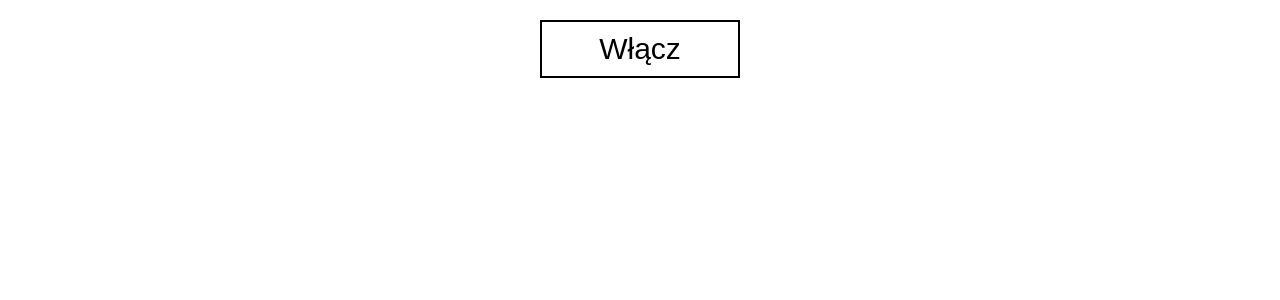
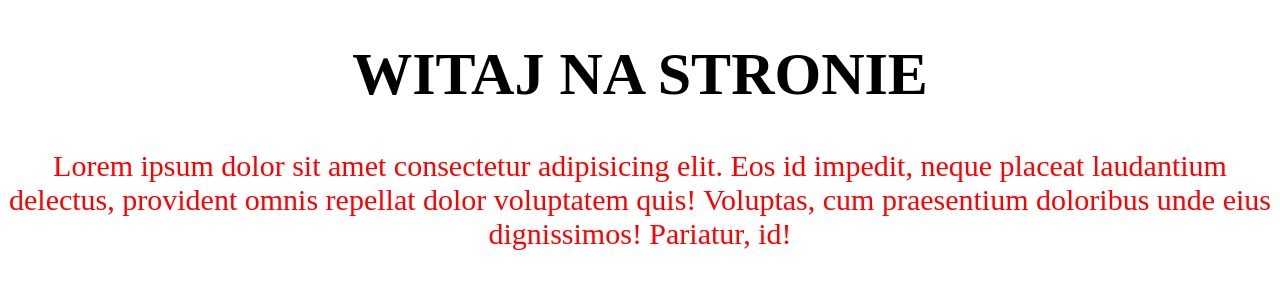
Before and after one commit to AdrianChojnacki/reactstyles, a React (Create React App) app: page / in a window 1280 px wide. Shown: the top 300 px of the page. Built offline with nearby package versions, Linux system fonts and the light colour scheme.

Commit message:
lesson 2

```diff
--- a/src/App.css
+++ b/src/App.css
@@ -1,38 +1,11 @@
-.App {
+.app {
   text-align: center;
 }
 
-.App-logo {
-  height: 40vmin;
-  pointer-events: none;
+h1 {
+  text-transform: uppercase;
 }
 
-@media (prefers-reduced-motion: no-preference) {
-  .App-logo {
-    animation: App-logo-spin infinite 20s linear;
-  }
+p.red {
+  color: red;
 }
-
-.App-header {
-  background-color: #282c34;
-  min-height: 100vh;
-  display: flex;
-  flex-direction: column;
-  align-items: center;
-  justify-content: center;
-  font-size: calc(10px + 2vmin);
-  color: white;
-}
-
-.App-link {
-  color: #61dafb;
-}
-
-@keyframes App-logo-spin {
-  from {
-    transform: rotate(0deg);
-  }
-  to {
-    transform: rotate(360deg);
-  }
-}
--- a/src/App.js
+++ b/src/App.js
@@ -1,60 +1,13 @@
 import React, { Component } from "react";
+import "./App.css";
+import Text from "./Text";
 
 export default class App extends Component {
-  state = {
-    active: false,
-  };
-
   render() {
-    // const styles = {
-    //   btn_off: {
-    //     display: "block",
-    //     width: 200,
-    //     margin: "20px auto",
-    //     padding: "10px 20px",
-    //     backgroundColor: "white",
-    //     border: "2px solid black",
-    //     fontFamily: "arial",
-    //     fontSize: 30,
-    //     cursor: "pointer",
-    //   },
-
-    //   btn_on: {
-    //     display: "block",
-    //     width: 200,
-    //     margin: "20px auto",
-    //     padding: "10px 20px",
-    //     backgroundColor: "cadetblue",
-    //     border: "2px solid black",
-    //     fontFamily: "arial",
-    //     color: "white",
-    //     fontSize: 30,
-    //     cursor: "pointer",
-    //   },
-    // };
-
-    let btn = {
-      display: "block",
-      width: 200,
-      margin: "20px auto",
-      padding: "10px 20px",
-      backgroundColor: "white",
-      border: "2px solid black",
-      fontFamily: "arial",
-      fontSize: 30,
-      cursor: "pointer",
-    };
-
-    if (this.state.active) {
-      btn.backgroundColor = "cadetblue";
-      btn.color = "white";
-    }
-
     return (
-      <div>
-        <button style={btn} onClick={() => this.setState({ active: !this.state.active })}>
-          {this.state.active ? "Wyłącz" : "Włącz"}
-        </button>
+      <div className="app">
+        <h1>Witaj na stronie</h1>
+        <Text />
       </div>
     );
   }
--- /dev/null
+++ b/src/Text.css
@@ -0,0 +1,3 @@
+.app {
+  font-size: 30px;
+}
--- /dev/null
+++ b/src/Text.js
@@ -0,0 +1,12 @@
+import React from "react";
+import "./Text.css";
+
+export default function Text() {
+  return (
+    <p className="red">
+      Lorem ipsum dolor sit amet consectetur adipisicing elit. Eos id impedit, neque placeat
+      laudantium delectus, provident omnis repellat dolor voluptatem quis! Voluptas, cum praesentium
+      doloribus unde eius dignissimos! Pariatur, id!
+    </p>
+  );
+}
--- a/src/index.css
+++ b/src/index.css
@@ -1,13 +1,4 @@
 body {
   margin: 0;
-  font-family: -apple-system, BlinkMacSystemFont, 'Segoe UI', 'Roboto', 'Oxygen',
-    'Ubuntu', 'Cantarell', 'Fira Sans', 'Droid Sans', 'Helvetica Neue',
-    sans-serif;
-  -webkit-font-smoothing: antialiased;
-  -moz-osx-font-smoothing: grayscale;
+  padding: 0;
 }
-
-code {
-  font-family: source-code-pro, Menlo, Monaco, Consolas, 'Courier New',
-    monospace;
-}
```
